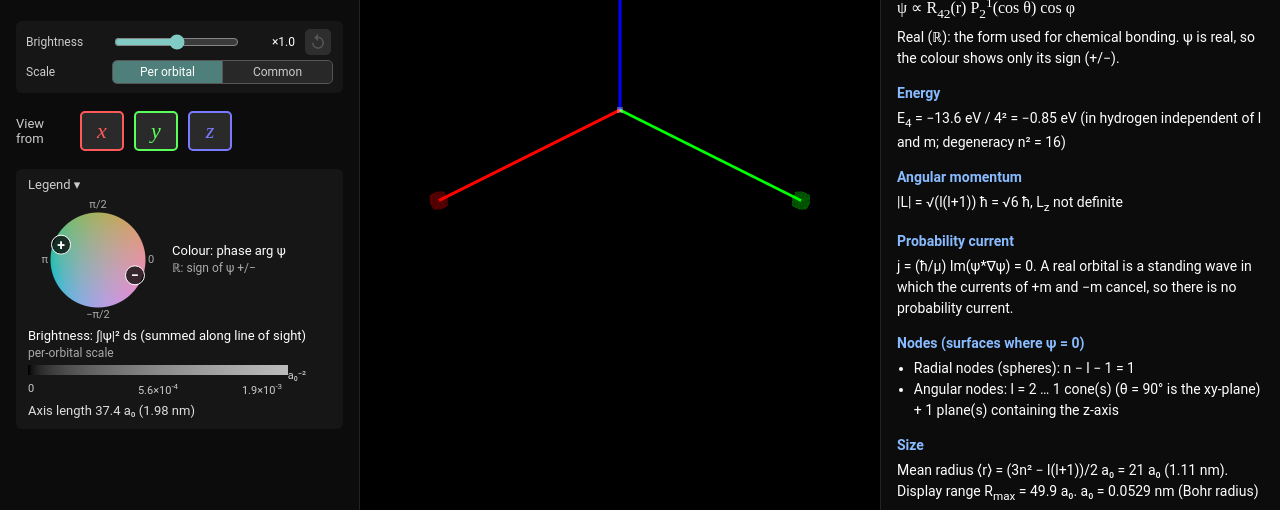
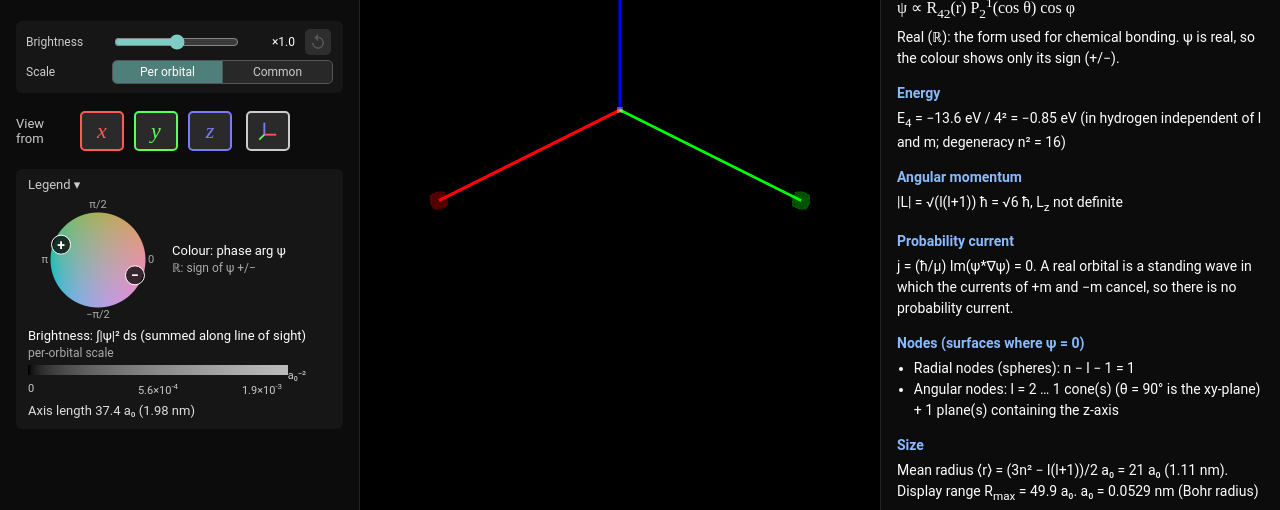
Before and after one commit to korintje/electron_orbitals_web, a website built with Vite: page index.html in a window 1280 px wide. Shown: the part 290-800 px from the top of the page. Built offline with nearby package versions, Linux system fonts and the light colour scheme; animation ran at ten frames a second; files whose address does not match are found by name.

Commit message:
Add axes show/hide toggle next to the view buttons
The button shares the persisted "Show axes" setting with the Settings
page. Also ignore screen_shots_by_user/.

Co-Authored-By: Claude Opus 5.5 <noreply@anthropic.com>

```diff
--- a/src/edu.ts
+++ b/src/edu.ts
@@ -44,6 +44,8 @@ export const EDU = {
     scaleLabel: 'Scale',
     scaleOptions: ['Per orbital', 'Common'],
     viewpoint: 'View from',
+    axesShow: 'Show axes',
+    axesHide: 'Hide axes',
     viewFrom: (a: string) => `View along the ${a}-axis (tap again for the opposite side)`,
     planeScreen: (d: string) => `Plane parallel to the screen, ${d} a₀ from the nucleus`,
     planeAxis: (name: string, eq: string) => `${name} plane (${eq})`,
@@ -89,6 +91,8 @@ export const EDU = {
     scaleLabel: '明るさの基準',
     scaleOptions: ['軌道ごと', '全軌道共通'],
     viewpoint: '視点',
+    axesShow: '座標軸を表示',
+    axesHide: '座標軸を非表示',
     viewFrom: (a: string) => `${a} 軸方向から見る(もう一度押すと反対側から)`,
     planeScreen: (d: string) => `画面に平行な面(原子核から ${d} a₀)`,
     planeAxis: (name: string, eq: string) => `${name} 平面(${eq})`,
--- a/src/main.ts
+++ b/src/main.ts
@@ -100,6 +100,29 @@ const axisButtons = (['x', 'y', 'z'] as const).map((name, axis) => {
   viewButtons.append(b);
   return b;
 });
+
+// Web addition: show/hide the axes (same setting as "Show axes" in Settings)
+const axesToggle = document.createElement('button');
+axesToggle.type = 'button';
+axesToggle.className = 'view-button axes-toggle';
+axesToggle.innerHTML = `<svg viewBox="0 0 24 24" aria-hidden="true">
+  <path d="M8 16 L21 16" stroke="#ff5a5a" stroke-width="2"/>
+  <path d="M8 16 L8 3" stroke="#7a7aff" stroke-width="2"/>
+  <path d="M8 16 L2.5 21.5" stroke="#5aff5a" stroke-width="2"/></svg>`;
+axesToggle.addEventListener('click', () => {
+  settings.showAxes = !settings.showAxes;
+  settingsChanged(false);
+  updateAxesToggle();
+});
+viewButtons.append(axesToggle);
+
+function updateAxesToggle(): void {
+  axesToggle.classList.toggle('off', !settings.showAxes);
+  axesToggle.setAttribute('aria-pressed', String(settings.showAxes));
+  const t = settings.showAxes ? EDU[lang].axesHide : EDU[lang].axesShow;
+  axesToggle.title = t;
+  axesToggle.setAttribute('aria-label', t);
+}
 
 // Web addition: sidebar used on wide screens (PC); see applyLayout()
 const sidebar = document.createElement('aside');
@@ -481,6 +504,7 @@ function openSettings(): void {
   switchPref(S.prefAxes_Title, S.prefAxes_Summary, () => settings.showAxes, (v) => {
     settings.showAxes = v;
     settingsChanged(false);
+    updateAxesToggle();
   });
   switchPref(EDU[lang].prefLegend_Title, EDU[lang].prefLegend_Summary, () => settings.showLegend,
     (v) => {
@@ -562,6 +586,7 @@ function applyLanguage(): void {
   sidebarTitle.textContent = S.appName;
   viewLabel.textContent = EDU[lang].viewpoint;
   axisButtons.forEach((b, i) => (b.title = EDU[lang].viewFrom('xyz'[i])));
+  updateAxesToggle();
   if (wanted) updateEdu(wanted);
 }
 
--- a/src/style.css
+++ b/src/style.css
@@ -1102,3 +1102,37 @@ button {
     display: none;
   }
 }
+
+/* Axes show/hide toggle (next to the view buttons) */
+.view-button.axes-toggle {
+  color: #ccc;
+  margin-left: 4px;
+  display: grid;
+  place-items: center;
+}
+
+.view-button.axes-toggle svg {
+  width: 22px;
+  height: 22px;
+}
+
+.view-button.axes-toggle.off {
+  color: #555;
+}
+
+.view-button.axes-toggle.off svg {
+  opacity: 0.3;
+}
+
+.view-button.axes-toggle.off::after {
+  content: '';
+  position: absolute;
+  width: 70%;
+  height: 2px;
+  background: #ccc;
+  transform: rotate(-45deg);
+}
+
+.view-button {
+  position: relative;
+}
```
Also changed, not shown: 1 other file.
